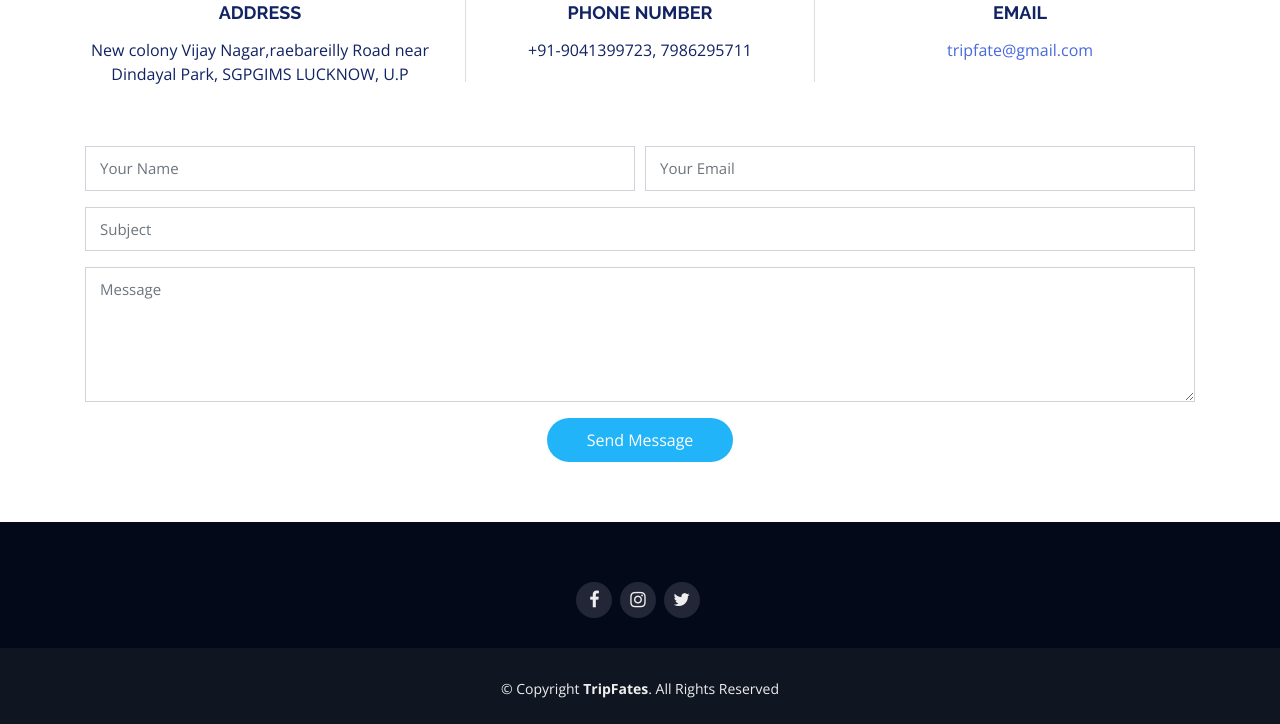
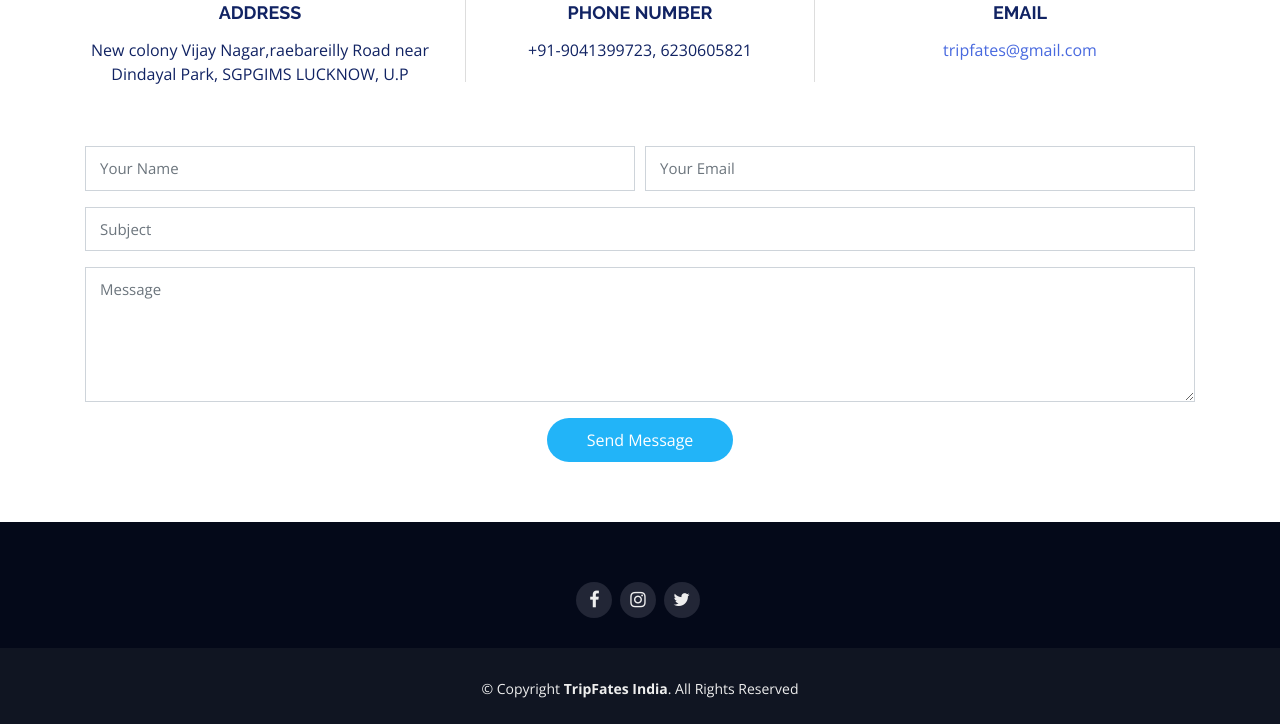
Before and after one commit to shubhamkr33142612/tripfatesindia, a plain HTML site: page index.html in a window 1280 px wide. Shown: the part 5003-5727 px from the top of the page. Drawn offline with nearby package versions, Linux system fonts and the light colour scheme; files whose address does not match are found by name.

Commit message:
Update index.html

```diff
--- a/index.html
+++ b/index.html
@@ -497,7 +497,7 @@
             <div class="contact-phone">
               <i class="ion-ios-telephone-outline"></i>
               <h3>Phone Number</h3>
-              <p>+91-9041399723, 7986295711</p>
+              <p>+91-9041399723, 6230605821</p>
             </div>
           </div>
 
@@ -505,7 +505,7 @@
             <div class="contact-email">
               <i class="ion-ios-email-outline"></i>
               <h3>Email</h3>
-              <p><a href="mailto:tripfates@gmail.com">tripfate@gmail.com</a></p>
+              <p><a href="mailto:tripfates@gmail.com">tripfates@gmail.com</a></p>
             </div>
           </div>
 
@@ -564,7 +564,7 @@
 
     <div class="container">
       <div class="copyright">
-        &copy; Copyright <strong>TripFates</strong>. All Rights Reserved
+        &copy; Copyright <strong>TripFates India</strong>. All Rights Reserved
   </footer><!-- #footer -->
 
   <a href="#" class="back-to-top"><i class="fa fa-angle-up"></i></a>
```
